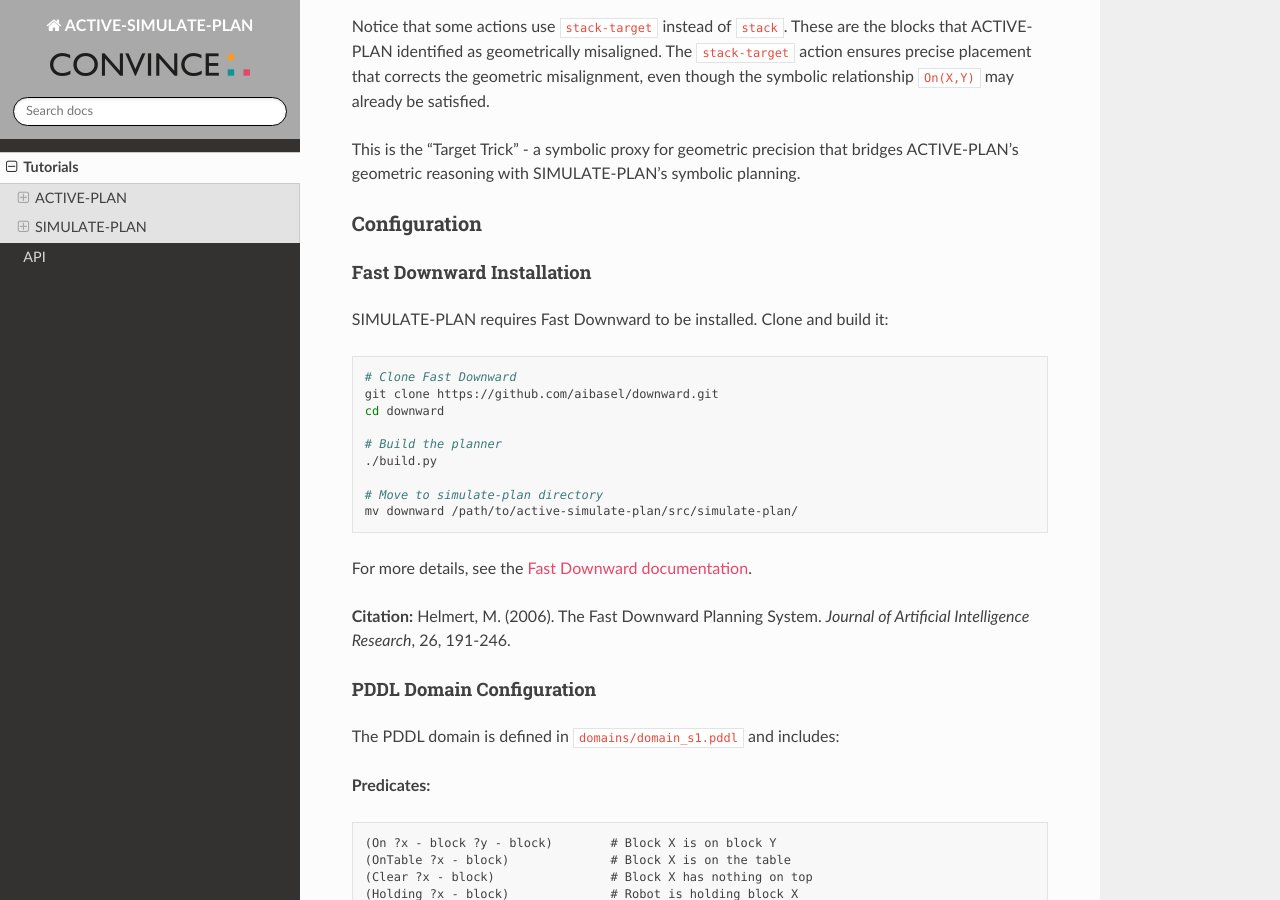
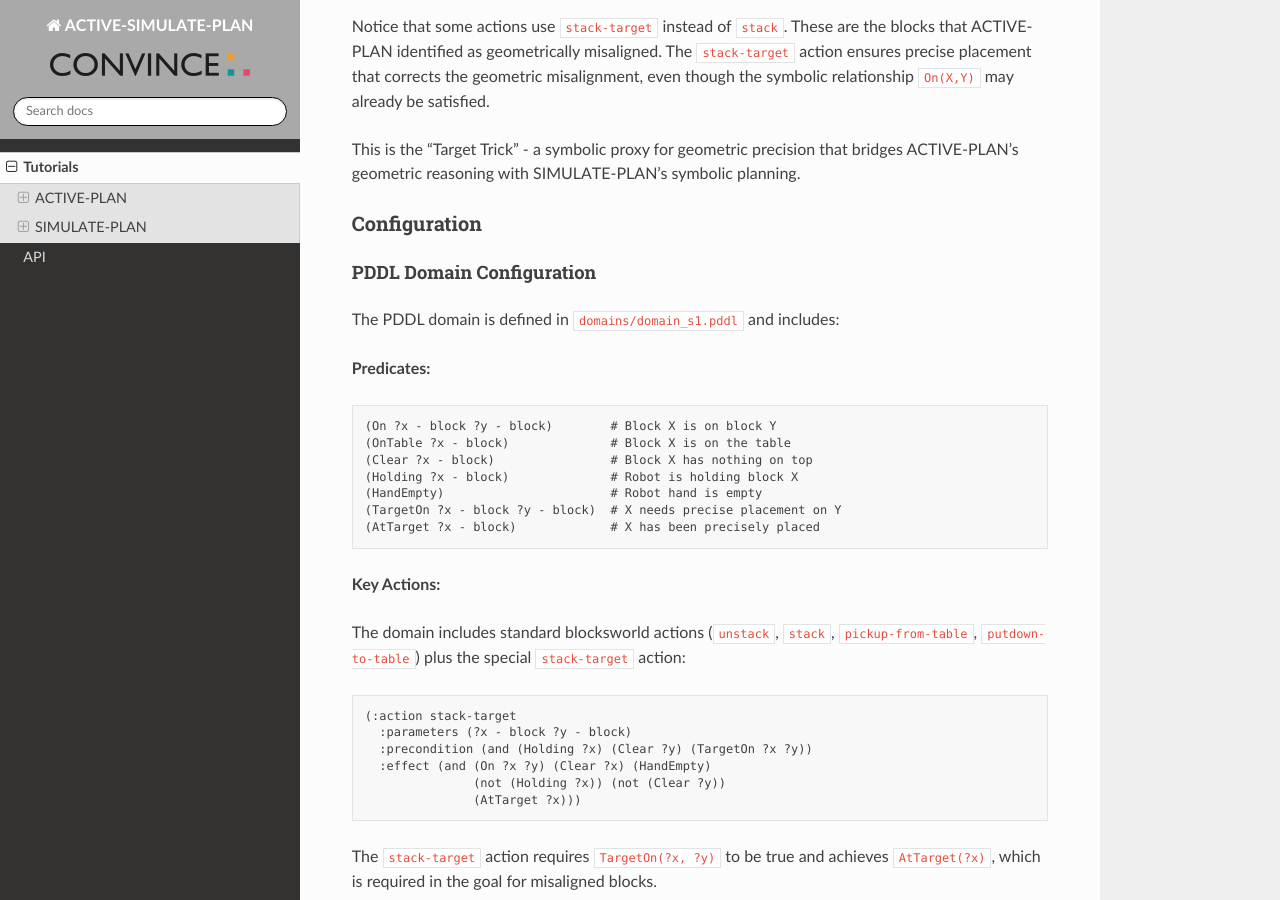
Before and after one commit to convince-project/active-simulate-plan, a Sphinx documentation site: the page built from docs/source/tutorials.rst, in a window 1280 px wide and 900 px high, scrolled down 7180 px. Built offline with Sphinx 7.4.7 and the Read the Docs theme 3.1.0, drawn with Linux system fonts in a browser that asks for light colours.

Commit message:
Update README and tutorial
Signed-off-by: Charlie Street <me@charliestreet.net>

```diff
--- a/docs/source/tutorials.rst
+++ b/docs/source/tutorials.rst
@@ -363,27 +363,6 @@ This is the "Target Trick" - a symbolic proxy for geometric precision that bridg
 Configuration
 ~~~~~~~~~~~~~
 
-Fast Downward Installation
-^^^^^^^^^^^^^^^^^^^^^^^^^^
-
-SIMULATE-PLAN requires Fast Downward to be installed. Clone and build it:
-
-.. code-block:: bash
-
-   # Clone Fast Downward
-   git clone https://github.com/aibasel/downward.git
-   cd downward
-
-   # Build the planner
-   ./build.py
-
-   # Move to simulate-plan directory
-   mv downward /path/to/active-simulate-plan/src/simulate-plan/
-
-For more details, see the `Fast Downward documentation <http://www.fast-downward.org/>`_.
-
-**Citation:** Helmert, M. (2006). The Fast Downward Planning System. *Journal of Artificial Intelligence Research*, 26, 191-246.
-
 PDDL Domain Configuration
 ^^^^^^^^^^^^^^^^^^^^^^^^^
 
```
Also changed, not shown: README.md (+11 -43 lines), 1 other file.
